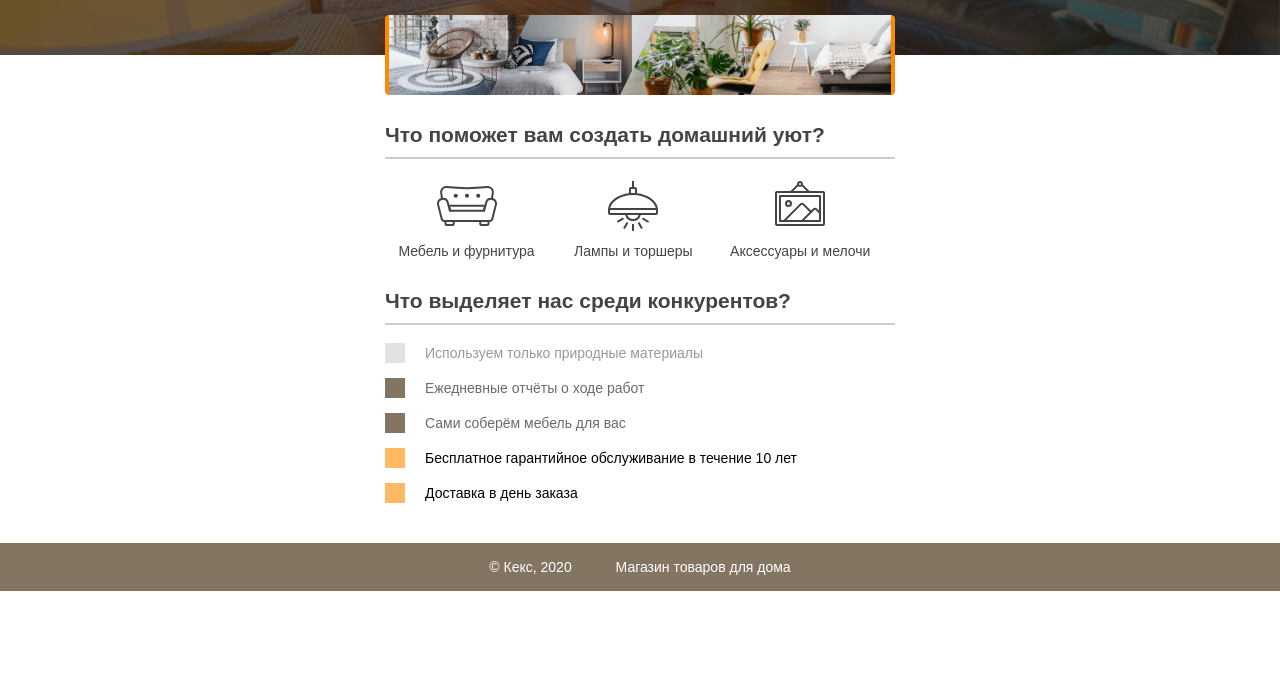
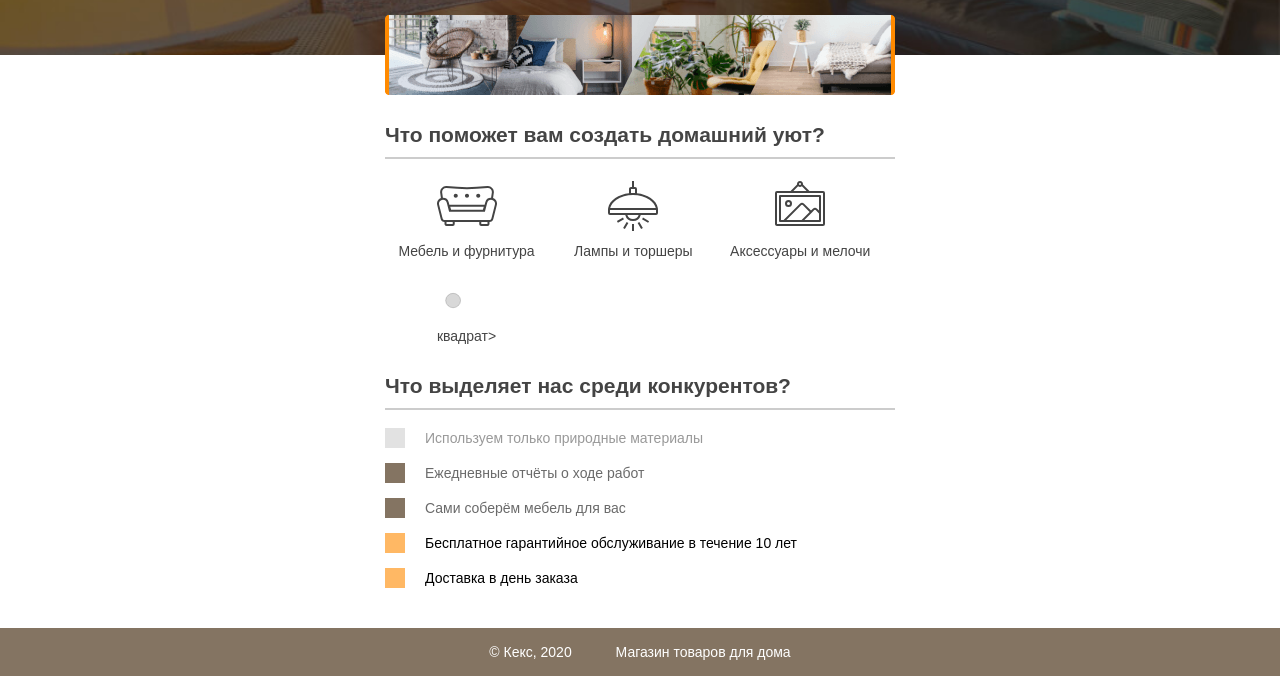
Before and after one commit to kmark2009/kmark2009.github.io, a plain HTML site: page index.html in a window 1280 px wide. Shown: the part 161-837 px from the top of the page. Before the commit the page ends 800 px from the top, so only its background shows below. Drawn offline with Linux system fonts and the light colour scheme.

Commit message:
Update index.html

```diff
--- a/index.html
+++ b/index.html
@@ -19,6 +19,7 @@
       <p class="feature-furniture">Мебель и фурнитура</p>
       <p class="feature-lighting">Лампы и торшеры</p>
       <p class="feature-accessories">Аксессуары и мелочи</p>
+      <p class="feature-krug">квадрат></p>
     </section>
 
     <section class="advantages">
```
